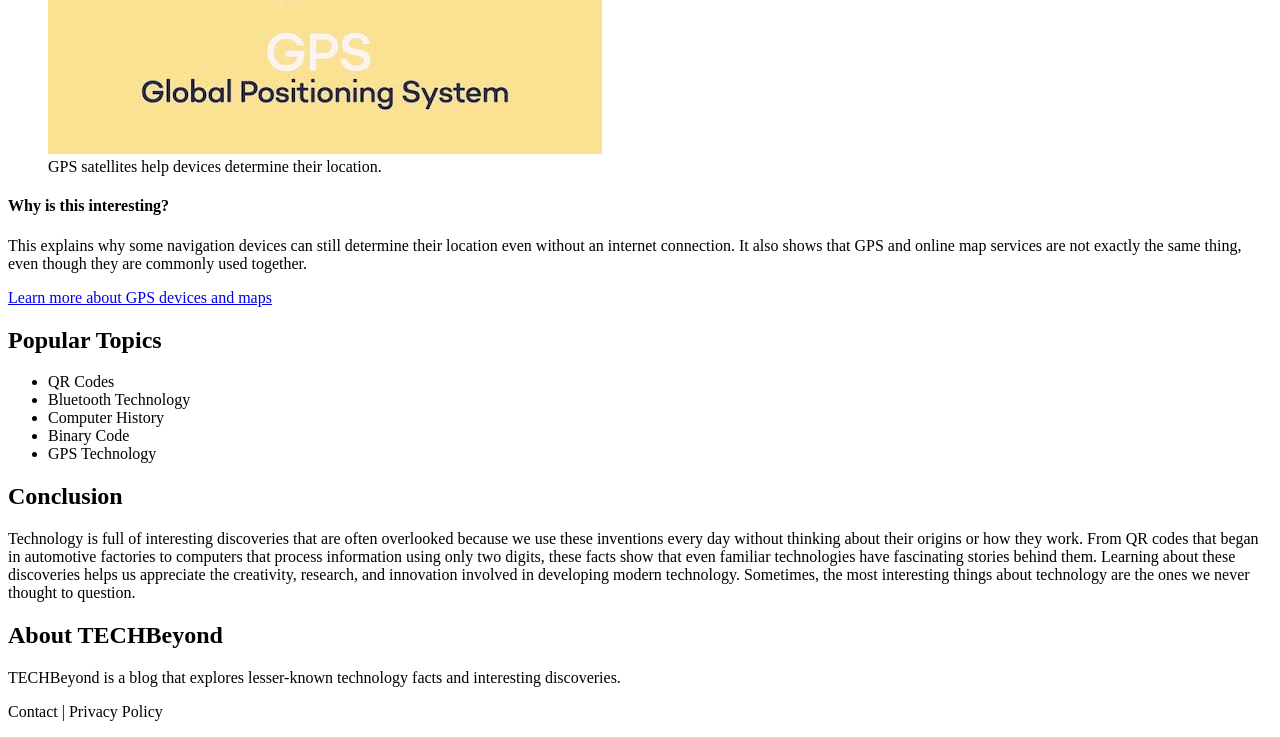
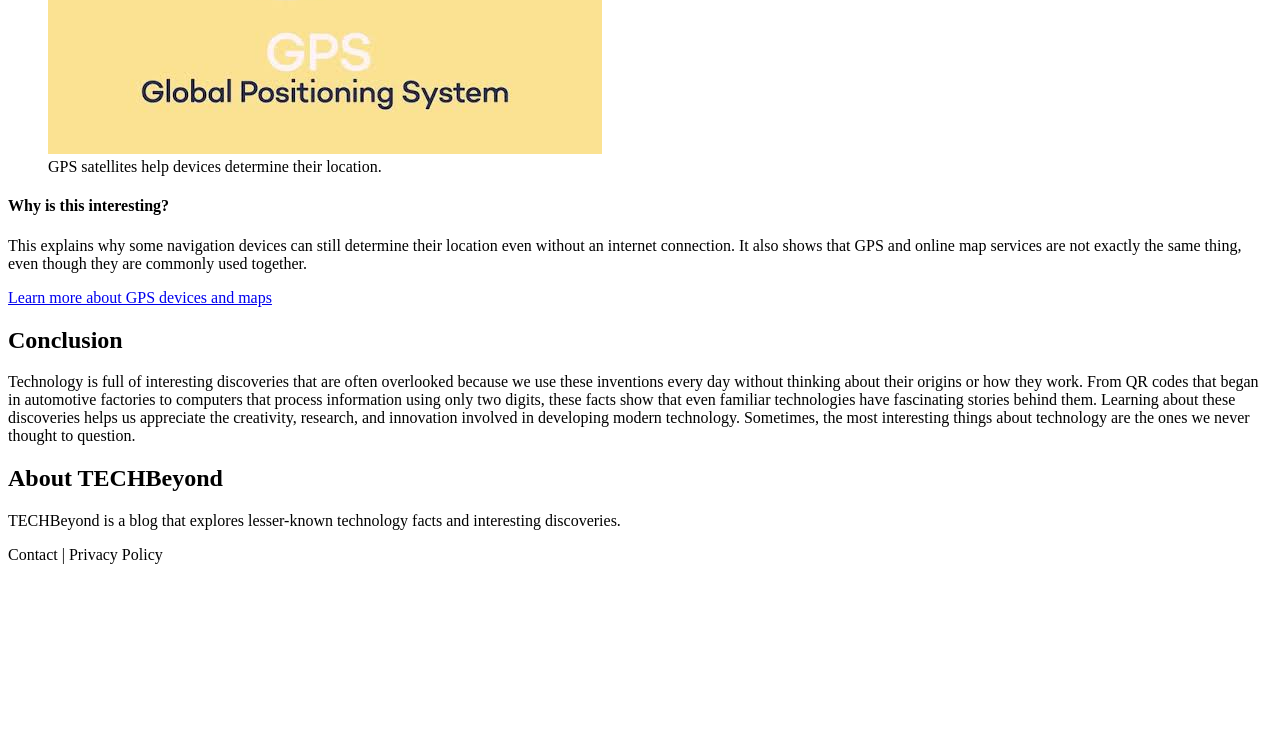
Before and after one commit to christianjaydejon-sudo/secret, a plain HTML site: page index.html in a window 1280 px wide. Shown: the part 3588-4325 px from the top of the page. After the commit the page ends 4168 px from the top, so only its background shows below. Drawn offline with Linux system fonts and the light colour scheme.

Commit message:
Update website

```diff
--- a/index.html
+++ b/index.html
@@ -248,19 +248,7 @@
                 </a>
             </article>
 
-        </section>
 
-        <aside id="popular">
-            <h2>Popular Topics</h2>
-
-            <ul>
-                <li>QR Codes</li>
-                <li>Bluetooth Technology</li>
-                <li>Computer History</li>
-                <li>Binary Code</li>
-                <li>GPS Technology</li>
-            </ul>
-        </aside>
 
         <section id="conclusion">
             <h2>Conclusion</h2>
```
